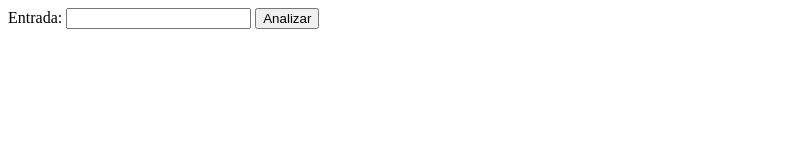
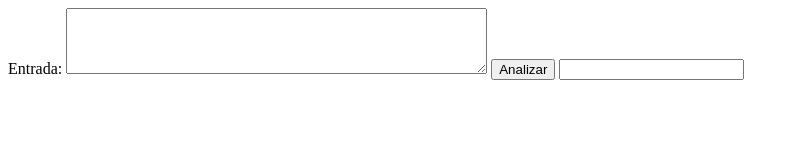
Before and after one commit to Fleyrer/Proyecto, a plain HTML site: page lexico/index.html in a window 1280 px wide. Shown: the whole page, without its empty margins (0-799 px from the left). Drawn offline with Linux system fonts and the light colour scheme.

Commit message:
Add files via upload

```diff
--- a/lexico/index.html
+++ b/lexico/index.html
@@ -1,8 +1,9 @@
 <html>
 
 <script src="lexico.js"></script>
-Entrada: <input type="text" id="entrada" name="entrada" >
+Entrada: <textarea rows="4" cols="50" id="entrada" name="entrada"></textarea>
+
 <button onClick="callLexico()">Analizar</button>
 
-
+<input type="text" id="salida" name="salida" >
 </html>
```
